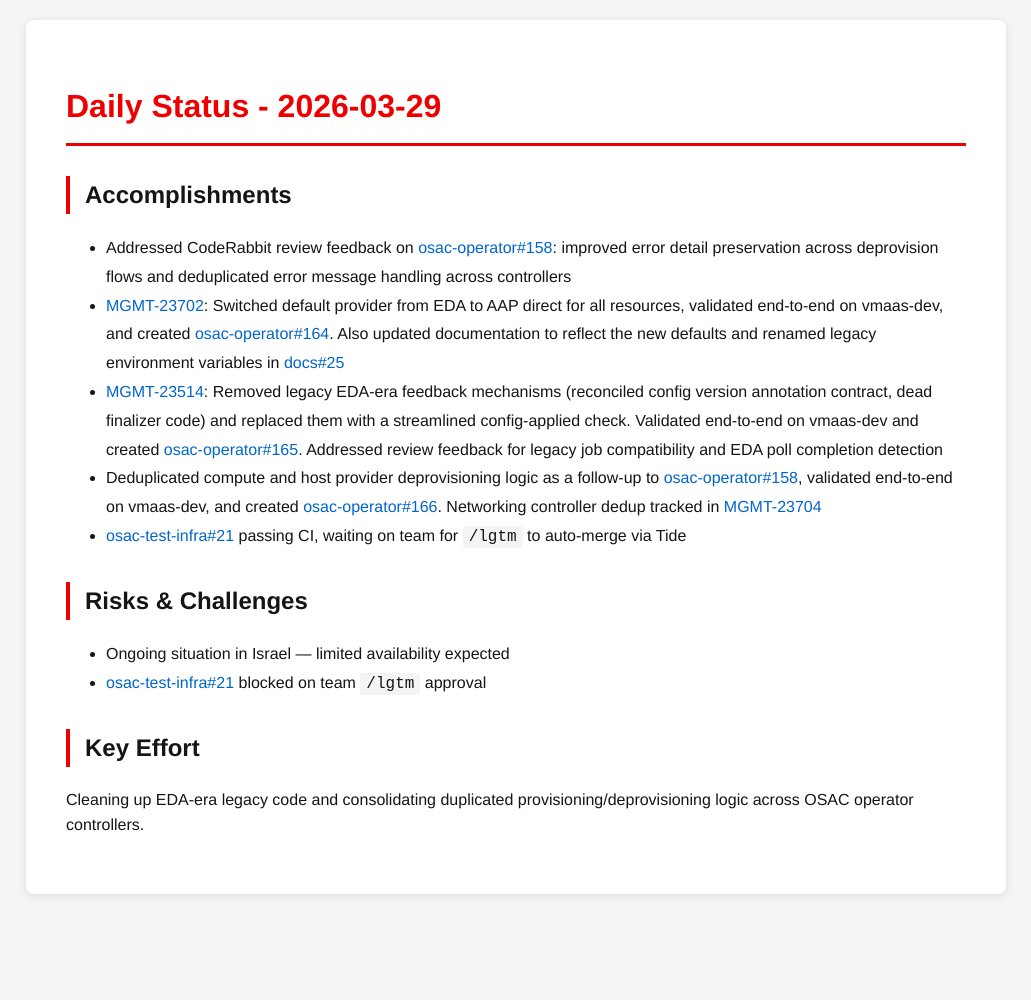
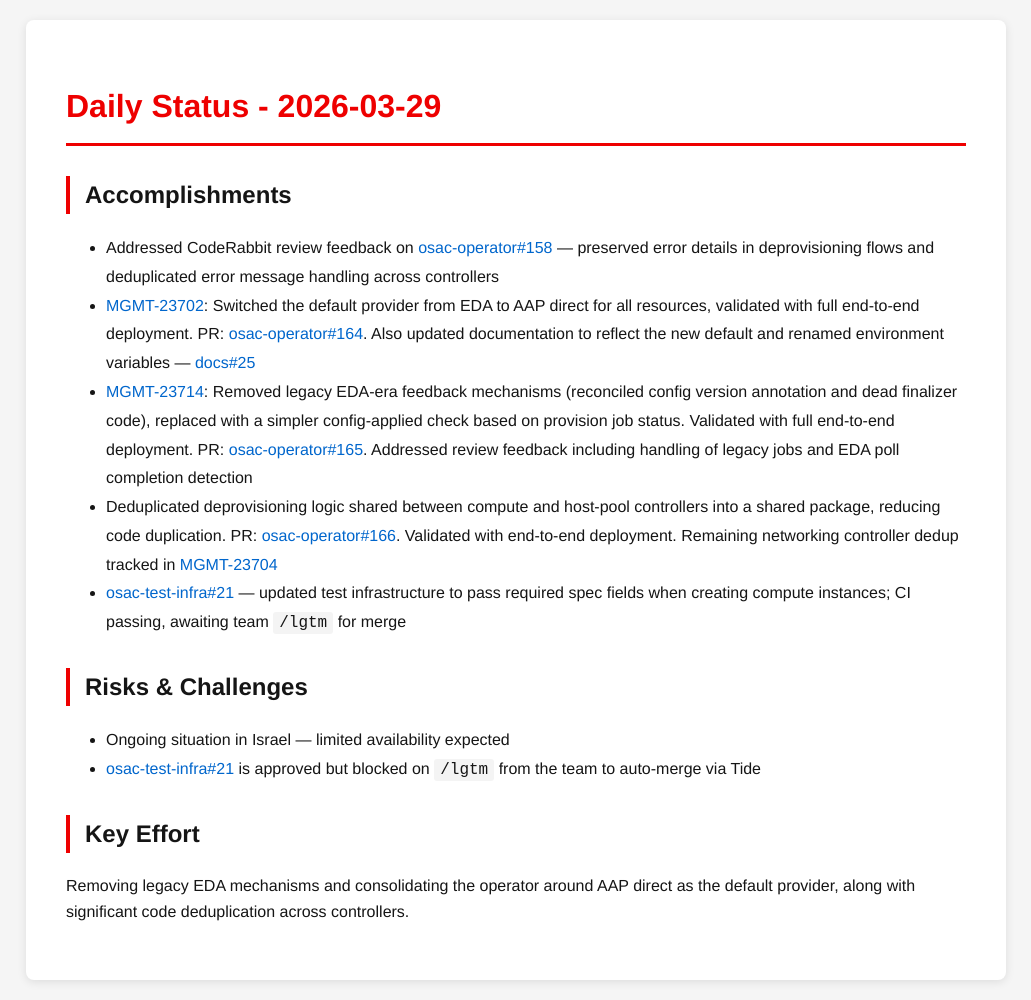
Before and after one commit to tzvatot/daily-status, a Jekyll site: the page built from 2026-03-29.md, in a window 1280 px wide. Shown: the whole page, without its empty margins (124-1155 px from the left). Built offline with Jekyll 4.4.1, drawn with Linux system fonts in a browser that asks for light colours; before the commit the page ends 914 px from its top, so only the background shows below that.

Commit message:
Daily status update - 2026-03-29

```diff
--- a/2026-03-29.md
+++ b/2026-03-29.md
@@ -7,15 +7,15 @@
 # Daily Status - 2026-03-29
 
 ## Accomplishments
-- Addressed CodeRabbit review feedback on [osac-operator#158](https://github.com/osac-project/osac-operator/pull/158): improved error detail preservation across deprovision flows and deduplicated error message handling across controllers
-- [MGMT-23702](https://issues.redhat.com/browse/MGMT-23702): Switched default provider from EDA to AAP direct for all resources, validated end-to-end on vmaas-dev, and created [osac-operator#164](https://github.com/osac-project/osac-operator/pull/164). Also updated documentation to reflect the new defaults and renamed legacy environment variables in [docs#25](https://github.com/osac-project/docs/pull/25)
-- [MGMT-23514](https://issues.redhat.com/browse/MGMT-23514): Removed legacy EDA-era feedback mechanisms (reconciled config version annotation contract, dead finalizer code) and replaced them with a streamlined config-applied check. Validated end-to-end on vmaas-dev and created [osac-operator#165](https://github.com/osac-project/osac-operator/pull/165). Addressed review feedback for legacy job compatibility and EDA poll completion detection
-- Deduplicated compute and host provider deprovisioning logic as a follow-up to [osac-operator#158](https://github.com/osac-project/osac-operator/pull/158), validated end-to-end on vmaas-dev, and created [osac-operator#166](https://github.com/osac-project/osac-operator/pull/166). Networking controller dedup tracked in [MGMT-23704](https://issues.redhat.com/browse/MGMT-23704)
-- [osac-test-infra#21](https://github.com/osac-project/osac-test-infra/pull/21) passing CI, waiting on team for `/lgtm` to auto-merge via Tide
+- Addressed CodeRabbit review feedback on [osac-operator#158](https://github.com/osac-project/osac-operator/pull/158) — preserved error details in deprovisioning flows and deduplicated error message handling across controllers
+- [MGMT-23702](https://issues.redhat.com/browse/MGMT-23702): Switched the default provider from EDA to AAP direct for all resources, validated with full end-to-end deployment. PR: [osac-operator#164](https://github.com/osac-project/osac-operator/pull/164). Also updated documentation to reflect the new default and renamed environment variables — [docs#25](https://github.com/osac-project/docs/pull/25)
+- [MGMT-23714](https://issues.redhat.com/browse/MGMT-23514): Removed legacy EDA-era feedback mechanisms (reconciled config version annotation and dead finalizer code), replaced with a simpler config-applied check based on provision job status. Validated with full end-to-end deployment. PR: [osac-operator#165](https://github.com/osac-project/osac-operator/pull/165). Addressed review feedback including handling of legacy jobs and EDA poll completion detection
+- Deduplicated deprovisioning logic shared between compute and host-pool controllers into a shared package, reducing code duplication. PR: [osac-operator#166](https://github.com/osac-project/osac-operator/pull/166). Validated with end-to-end deployment. Remaining networking controller dedup tracked in [MGMT-23704](https://issues.redhat.com/browse/MGMT-23704)
+- [osac-test-infra#21](https://github.com/osac-project/osac-test-infra/pull/21) — updated test infrastructure to pass required spec fields when creating compute instances; CI passing, awaiting team `/lgtm` for merge
 
 ## Risks & Challenges
 - Ongoing situation in Israel — limited availability expected
-- [osac-test-infra#21](https://github.com/osac-project/osac-test-infra/pull/21) blocked on team `/lgtm` approval
+- [osac-test-infra#21](https://github.com/osac-project/osac-test-infra/pull/21) is approved but blocked on `/lgtm` from the team to auto-merge via Tide
 
 ## Key Effort
-Cleaning up EDA-era legacy code and consolidating duplicated provisioning/deprovisioning logic across OSAC operator controllers.
+Removing legacy EDA mechanisms and consolidating the operator around AAP direct as the default provider, along with significant code deduplication across controllers.
```
